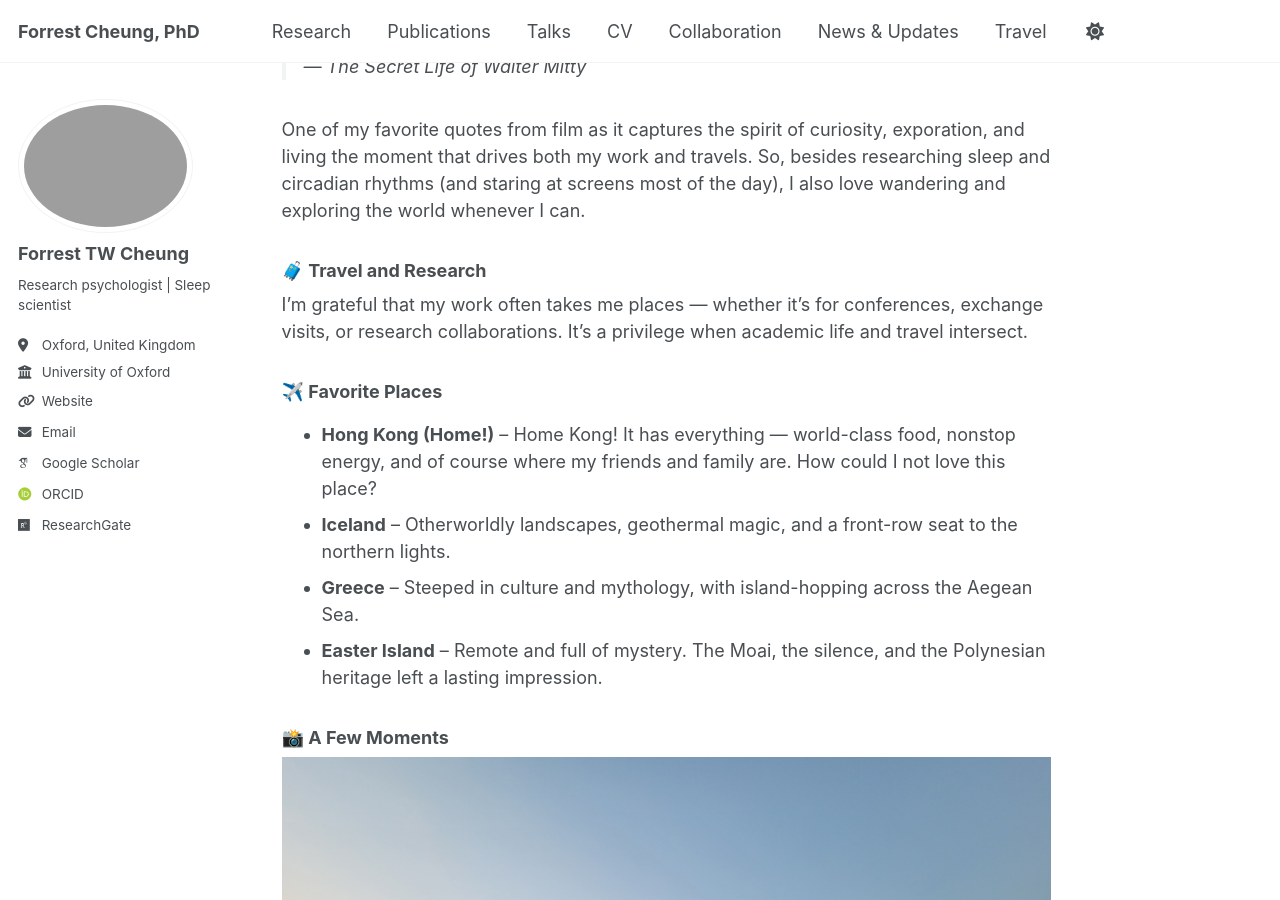
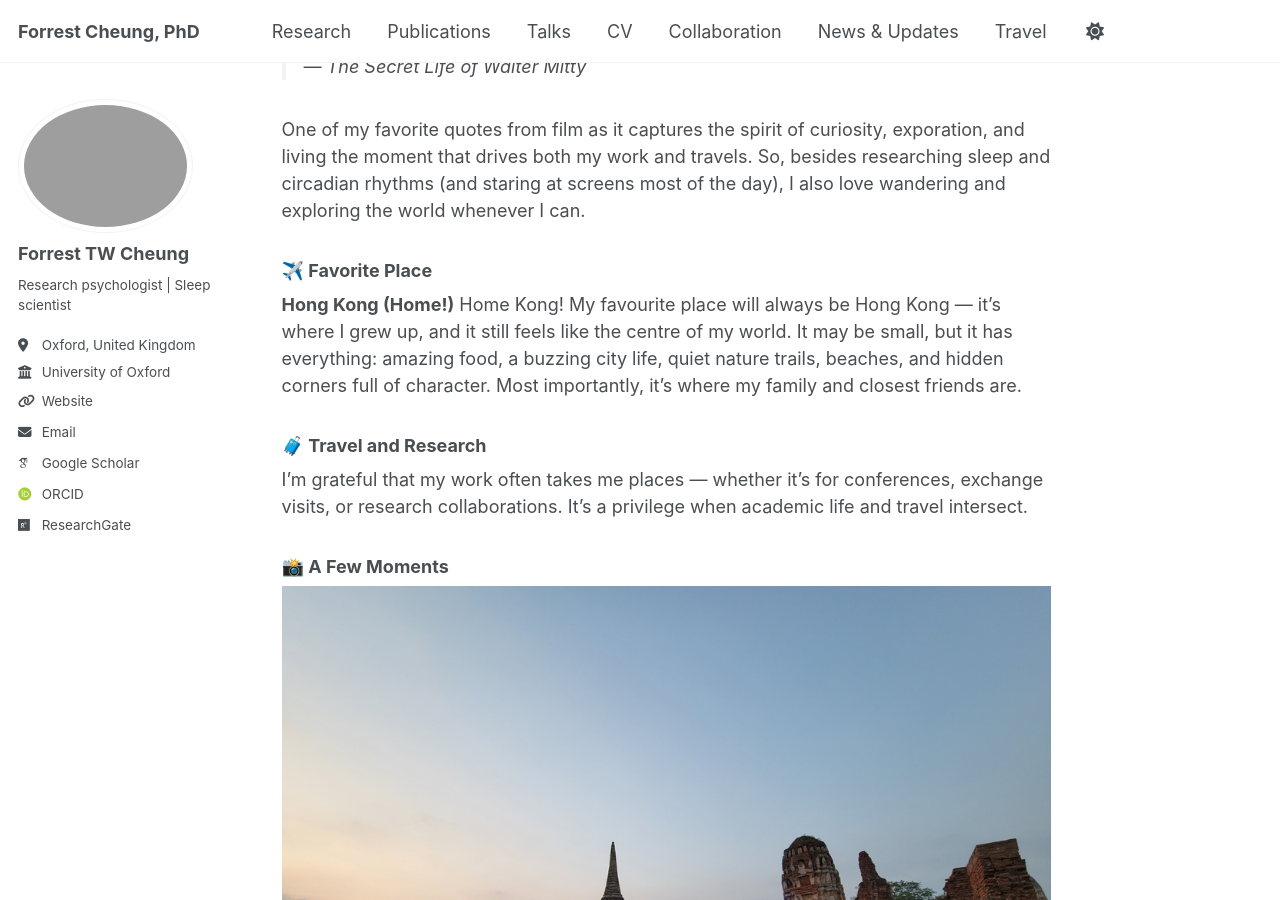
Before and after one commit to forrestcheungtw/forrestcheungtw.github.io, a Jekyll site: the page built from _pages/travel.md, in a window 1280 px wide and 900 px high, scrolled down 225 px. Built offline with Jekyll 4.4.1, drawn with Linux system fonts in a browser that asks for light colours; some web fonts are replaced; a script that is not in the unit is left out.

Commit message:
Updated 8 files via CloudCannon.

```diff
--- a/_pages/travel.md
+++ b/_pages/travel.md
@@ -10,14 +10,14 @@ author_profile: true
 One of my favorite quotes from film as it captures the spirit of curiosity, exporation, and living the moment that drives both my work and travels.
 So, besides researching sleep and circadian rhythms (and staring at screens most of the day), I also love wandering and exploring the world whenever I can.
 
+### ✈️ Favorite Place
+**Hong Kong (Home!)**
+Home Kong! My favourite place will always be Hong Kong — it's where I grew up, and it still feels like the centre of my world.
+It may be small, but it has everything: amazing food, a buzzing city life, quiet nature trails, beaches, and hidden corners full of character.
+Most importantly, it’s where my family and closest friends are.
+
 ### 🧳 Travel and Research
 I'm grateful that my work often takes me places — whether it's for conferences, exchange visits, or research collaborations. It’s a privilege when academic life and travel intersect.
-
-### ✈️ Favorite Places
-- **Hong Kong (Home!)** – Home Kong! It has everything — world-class food, nonstop energy, and of course where my friends and family are. How could I not love this place?
-- **Iceland** – Otherworldly landscapes, geothermal magic, and a front-row seat to the northern lights.
-- **Greece** – Steeped in culture and mythology, with island-hopping across the Aegean Sea.
-- **Easter Island** – Remote and full of mystery. The Moai, the silence, and the Polynesian heritage left a lasting impression.
 
 ### 📸 A Few Moments
 
```
